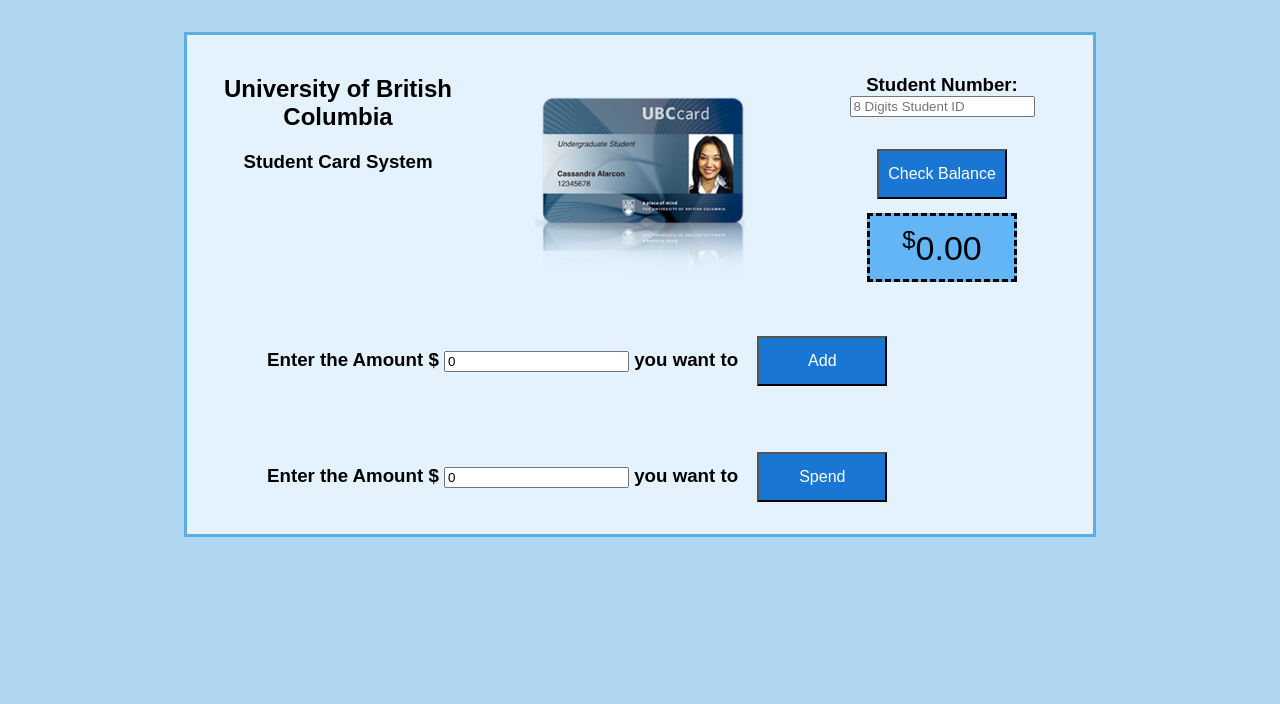
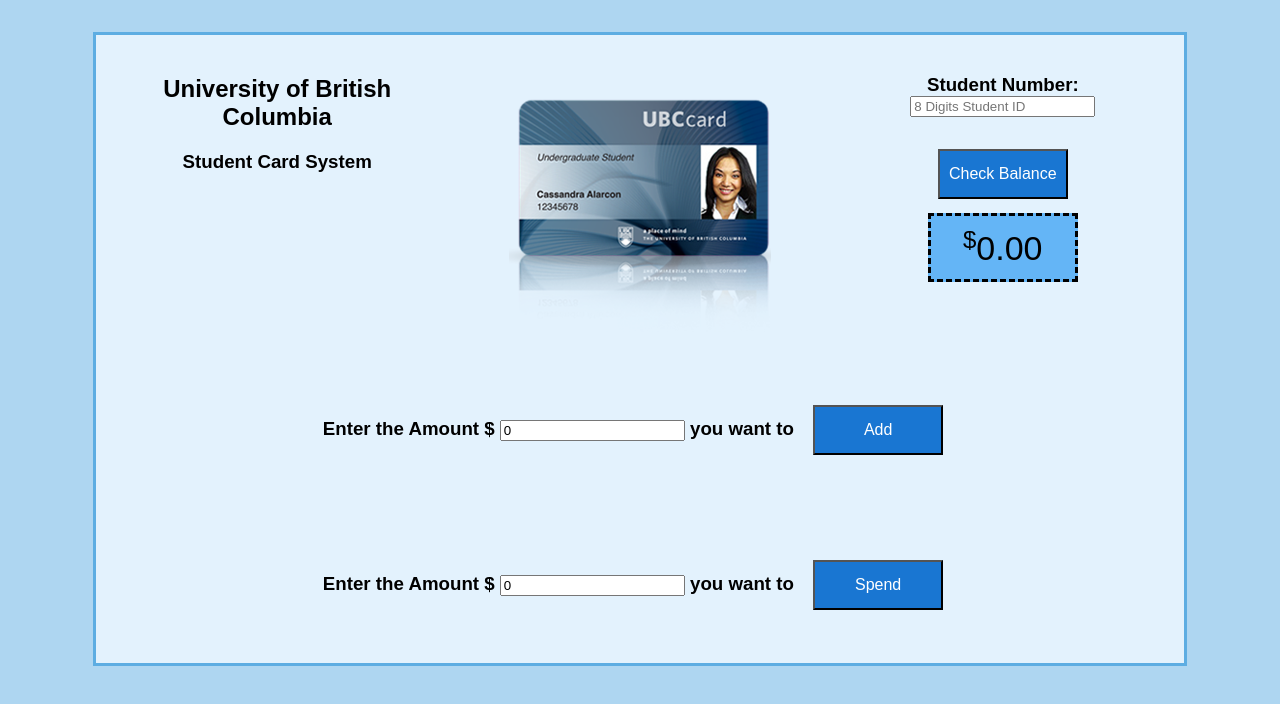
Before and after one commit to niki-hy-lin/StudentCard, a plain HTML site: page index.html in a window 1280 px wide. Drawn offline with Linux system fonts and the light colour scheme.

Commit message:
Add files via upload
updated css

```diff
--- a/index.html
+++ b/index.html
@@ -25,7 +25,7 @@ img.center{
 
 .container{
   margin: auto;
-  width: 75%;
+  width: 90%;
   border: 3px solid #5DADE2;
   text-align: center;
 
@@ -35,7 +35,6 @@ img.center{
 .row {
   display: flex;
   flex-wrap: wrap;
-
 }
 
 /* Create four equal columns */
@@ -78,10 +77,6 @@ button {
     height: auto;
   }
 
-  .container{
-
-  }
-
   img {
     style="width:50%;"
   }
@@ -100,7 +95,7 @@ button {
   </div>
 
   <div class="column" style="background-color:#e3f2fd;">
-    <img class="center" src="images/card.png" style="width:80%;margin-top:15px;">
+    <img class="center" src="images/card.png" style="margin-top:15px;">
   </div>
 
   <div class="column" style="background-color:#e3f2fd;">
@@ -114,13 +109,16 @@ button {
         </div>
   </div>
 
-<div class="row" id="addArea" style="background-color:#e3f2fd; padding-left:80px;">
+<div class="row">
+  <div class="column" id="addArea" style="background-color:#e3f2fd">
 
     <h3> Enter the Amount $ <input type="number" id="amountToAdd" value="0"> you want to
       <button id="addButton">Add</button></h3>
 </div>
+</div>
 
-<div class="row" id="spendArea" style="background-color:#e3f2fd;padding-left:80px">
+<div class="row">
+<div class="column" id="spendArea" style="background-color:#e3f2fd;">
     <h3> Enter the Amount $ <input type="number" id="amountToSpend" value="0"> you want to
       <button id="spendButton">Spend</button></h3>
   </div>
@@ -128,7 +126,7 @@ button {
 
 </div>
 
-
+</div>
 <script>
 
 /*we may need to read data from server*/
```
